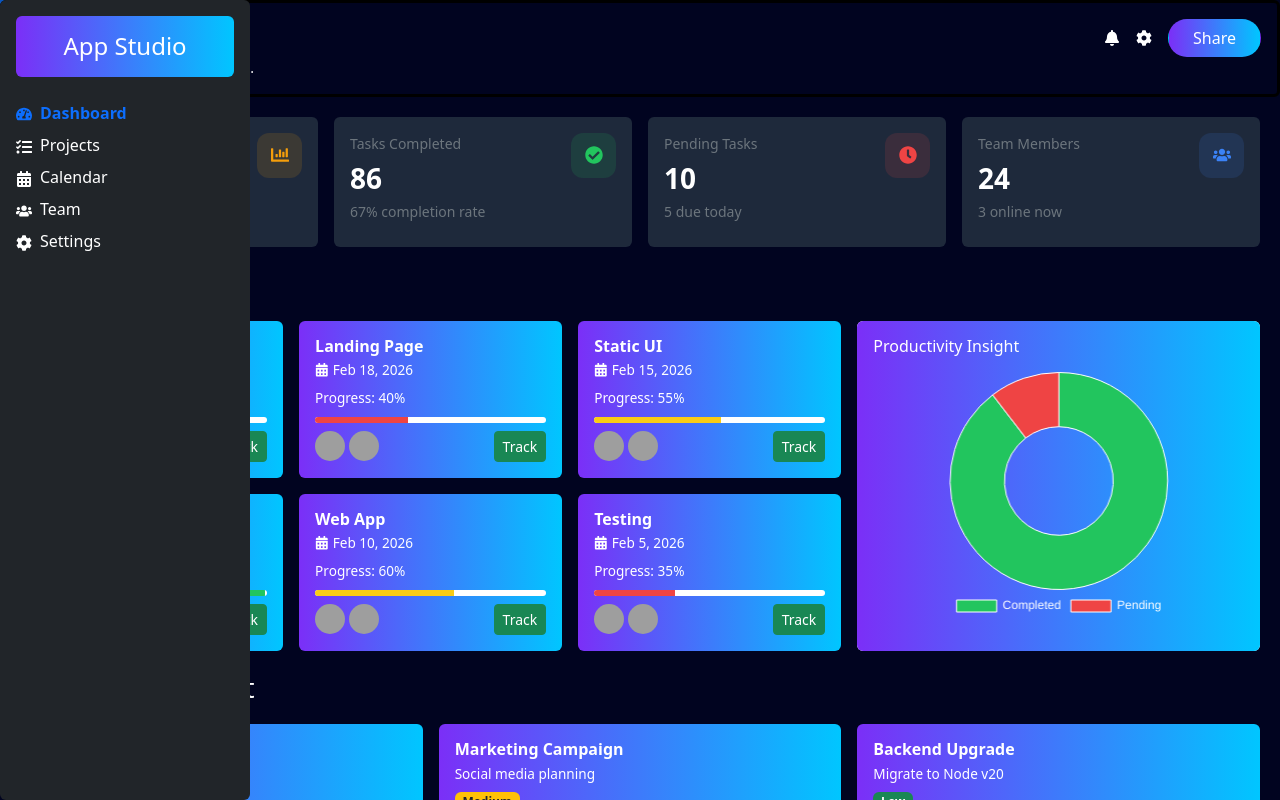
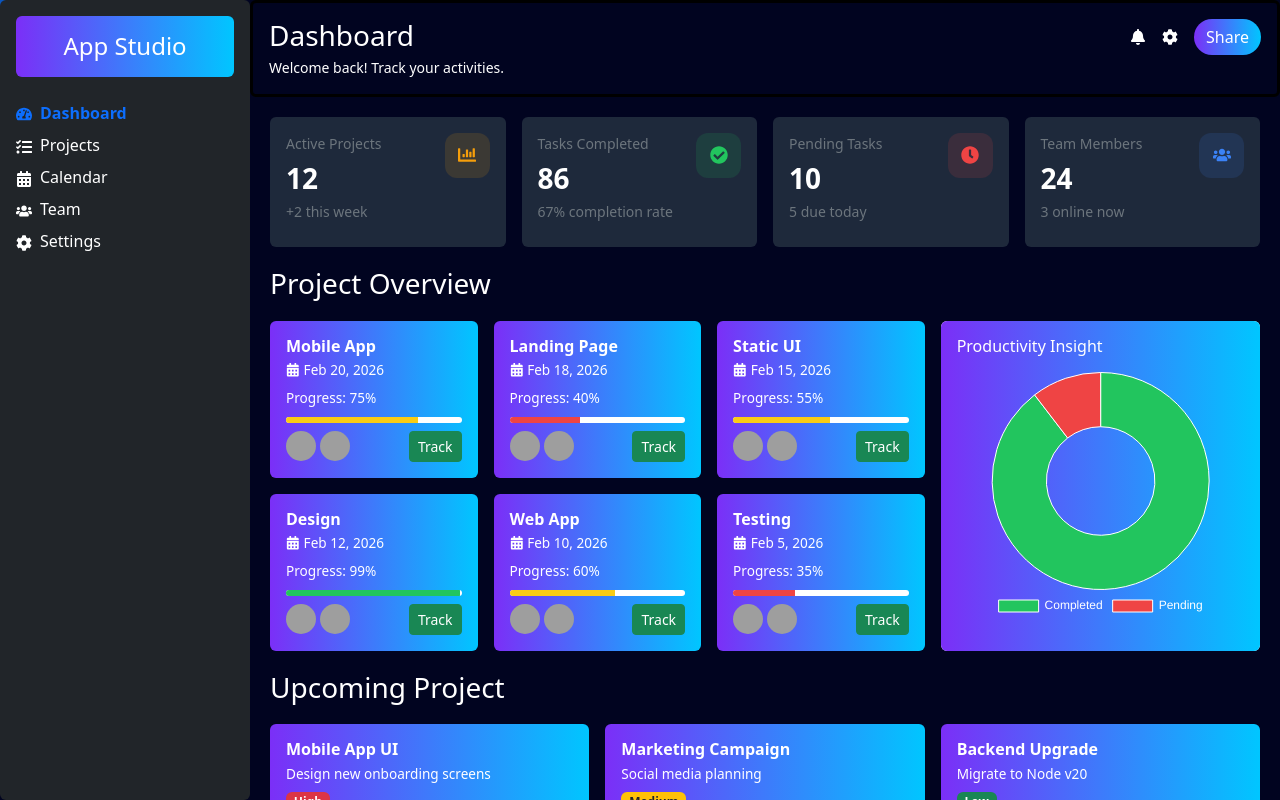
Before and after one commit to Asim-Rasheed/Auth-Layout, a React (Vite) app in the folder client-side/: page /dashboard in a window 1280 px wide. Shown: the top 800 px of the page. Built offline with nearby package versions, Linux system fonts and the light colour scheme; grey boxes are pictures that could not be loaded.

Commit message:
chnages in sideb ar position

```diff
--- a/client-side/src/components/dashboard/DashboardHeader.jsx
+++ b/client-side/src/components/dashboard/DashboardHeader.jsx
@@ -17,7 +17,7 @@ export default function DashboardHeader({ title, subtitle, onShare, onNotificati
       <div className="d-flex align-items-center gap-3">
         <FaBell style={{ cursor: "pointer" }} onClick={onNotification} />
         <FaCog style={{ cursor: "pointer" }} onClick={onSettings} />
-        <button className="btn text-white px-4 rounded-pill" style={{ background: "linear-gradient(90deg, #7b2ff7, #00c6ff)" }}
+        <button className="btn text-white border-0 sm-btn rounded-pill" style={{ background: "linear-gradient(90deg, #7b2ff7, #00c6ff)" }}
           onClick={onShare}>Share</button>
       </div>
     </div>
--- a/client-side/src/components/dashboard/DashboardSidebar.jsx
+++ b/client-side/src/components/dashboard/DashboardSidebar.jsx
@@ -18,7 +18,7 @@ export default function DashboardSidebar({ menuItems, activeItem, onSelect, show
         width: 250,
         top: 0,
         height: "100vh",
-        position: "fixed",
+        position: show ? "fixed" : "sticky",
         background: "#1e293b",
         zIndex: 1001, // overlay above content on mobile
       }}
```
